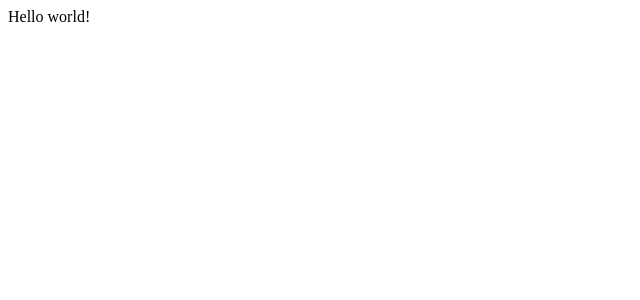
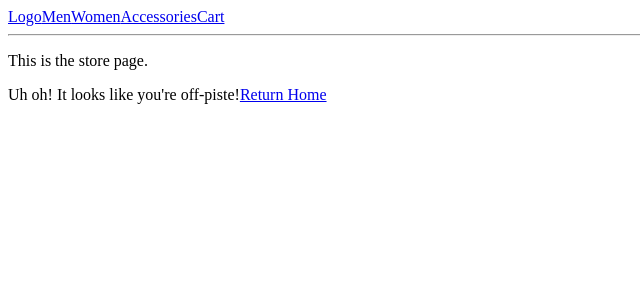
Before and after one commit to lewisjsmith/online-shop, a React (Vite) app: page /1 in a window 1280 px wide. Shown: the top 300 px of the page, without its empty margins (0-640 px from the left). Built offline with nearby package versions, Linux system fonts and the light colour scheme.

Commit message:
Base routing for shop pages, home, cart from the navbar. Error page linked.

```diff
--- a/package.json
+++ b/package.json
@@ -26,6 +26,7 @@
     "eslint-plugin-react-hooks": "^4.6.0",
     "eslint-plugin-react-refresh": "^0.4.3",
     "jsdom": "^22.1.0",
+    "react-router-dom": "^6.14.2",
     "vite": "^4.4.5",
     "vitest": "^0.33.0"
   }
--- a/src/App.jsx
+++ b/src/App.jsx
@@ -3,9 +3,9 @@ import { useState } from 'react'
 function App() {
 
   return (
-    <>
+    <div>
       Hello world!
-    </>
+    </div>
   )
 }
 
--- /dev/null
+++ b/src/components/About.jsx
@@ -0,0 +1,8 @@
+export default function About() {
+
+    return (
+        <div>
+            About us
+        </div>
+    )
+}
--- /dev/null
+++ b/src/components/Cart.jsx
@@ -0,0 +1,8 @@
+export default function Cart() {
+
+    return (
+        <div>
+            This is the cart.
+        </div>
+    )
+}
--- /dev/null
+++ b/src/components/ErrorPage.jsx
@@ -0,0 +1,13 @@
+import { Link } from "react-router-dom";
+
+function ErrorPage() {
+
+    return (
+        <p>
+            Uh oh! It looks like you're off-piste!
+            <Link to={"home"}>Return Home</Link>
+        </p>
+    )
+}
+
+export default ErrorPage;
--- /dev/null
+++ b/src/components/Home.jsx
@@ -0,0 +1,9 @@
+export default function Home() {
+
+    return (
+        <div>
+            <p>This is the home page</p>
+            <p>Men Women Accessories</p>
+        </div>
+    )
+}
--- /dev/null
+++ b/src/components/Navbar.jsx
@@ -0,0 +1,20 @@
+import { Link, Outlet } from "react-router-dom";
+
+function Navbar() {
+
+    return (
+        <div>
+            <div>
+                <Link to={"/home"}>Logo</Link>
+                <Link to={"/men"}>Men</Link>
+                <Link to={"/women"}>Women</Link>
+                <Link to={"/accessories"}>Accessories</Link>
+                <Link to={"/cart"}>Cart</Link>
+            </div>
+            <hr></hr>
+            <Outlet />
+        </div>
+    )
+}
+
+export default Navbar;
--- /dev/null
+++ b/src/components/Router.jsx
@@ -0,0 +1,37 @@
+import { RouterProvider, createBrowserRouter } from "react-router-dom";
+import App from "../App";
+import Navbar from "./Navbar";
+import ErrorPage from "./ErrorPage";
+import Home from "./Home";
+import About from "./About"
+import Cart from "./Cart";
+import StorePage from "./StorePage";
+
+export default function Router() {
+    const router = createBrowserRouter([
+        {
+            path: "/",
+            element: <Navbar />,
+            errorElement: <ErrorPage />,
+            children: [
+                {
+                    path: "home",
+                    element: <Home />
+                },
+                {
+                    path: "about",
+                    element: <About />
+                },
+                {
+                    path: "cart",
+                    element: <Cart />
+                },
+                {
+                    path:"/:filter",
+                    element: <StorePage />
+                },
+            ]
+        }
+    ])
+    return <RouterProvider router={router} />;
+}
--- /dev/null
+++ b/src/components/StorePage.jsx
@@ -0,0 +1,33 @@
+import { Outlet, useParams } from "react-router-dom";
+import ErrorPage from "./ErrorPage";
+
+export default function StorePage() {
+
+    const { filter } = useParams();
+
+    return (
+        <div>
+
+            <p>This is the store page.</p>
+
+            {filter === "men" ? (
+                <div>
+                    Men!
+                </div>
+            ) : filter === "women" ? (
+                <div>
+                    Women!
+                </div>
+            ) : filter === "accessories" ? (
+                <div>
+                    Accessories!
+                </div>
+            ) : (
+                <div>
+                    <ErrorPage />
+                </div>
+            )}
+
+        </div>
+    )
+}
--- a/src/main.jsx
+++ b/src/main.jsx
@@ -1,9 +1,9 @@
 import React from 'react'
 import ReactDOM from 'react-dom/client'
-import App from './App.jsx'
+import Router from './components/Router'
 
 ReactDOM.createRoot(document.getElementById('root')).render(
   <React.StrictMode>
-    <App />
+    <Router />
   </React.StrictMode>,
 )
```
Also changed, not shown: src/components/Card.jsx (added, +8 -0 lines), 1 other file (tests, documents, lock files or other folders).
